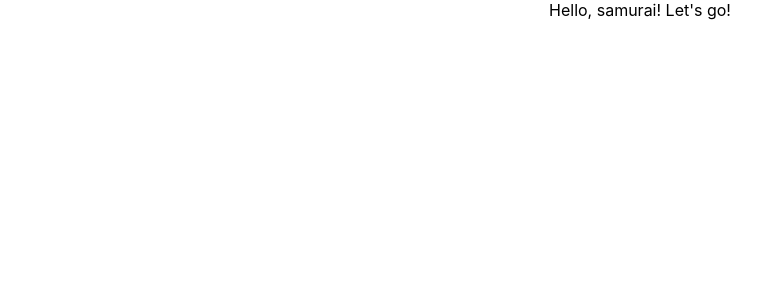
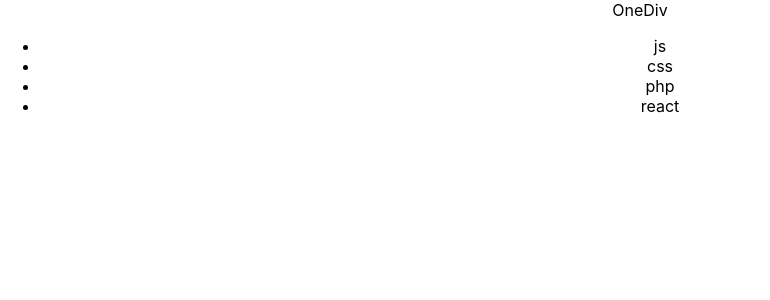
Before and after one commit to shinkar94/samurai-way-main, a React (Create React App) app: page / in a window 1280 px wide. Shown: the top 300 px of the page, without its empty margins (0-770 px from the left). Built offline with nearby package versions, Linux system fonts and the light colour scheme.

Commit message:
test commit

```diff
--- a/src/App.tsx
+++ b/src/App.tsx
@@ -1,10 +1,16 @@
 import React from 'react';
 import './App.css';
 
-function App() {
+const  App = () =>{
   return (
     <div className="App">
-     Hello, samurai! Let's go!
+     <div>OneDiv</div>
+     <ul>
+         <li>js</li>
+         <li>css</li>
+         <li>php</li>
+         <li>react</li>
+     </ul>
     </div>
   );
 }
```
Also changed, not shown: 1 other file (tests, documents, lock files or other folders).
